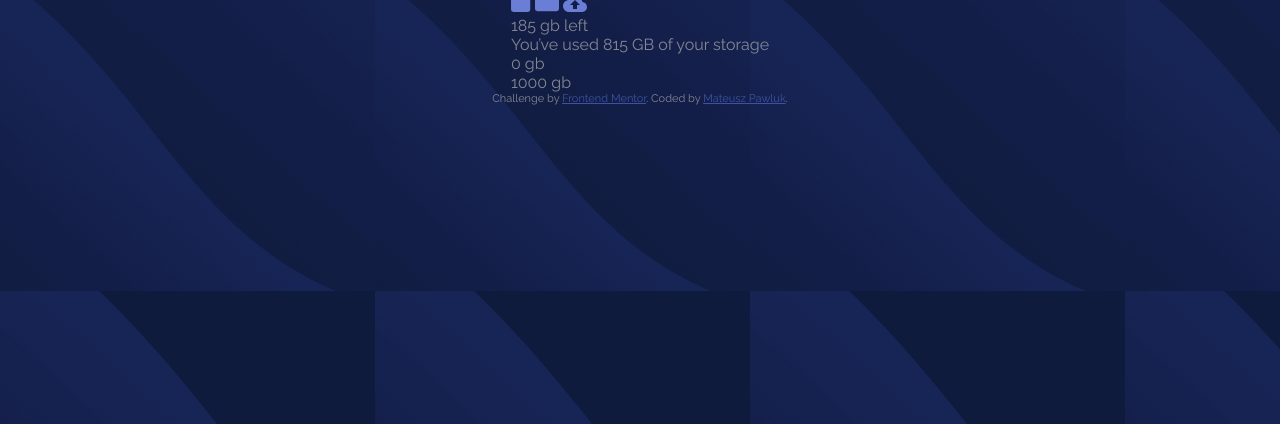
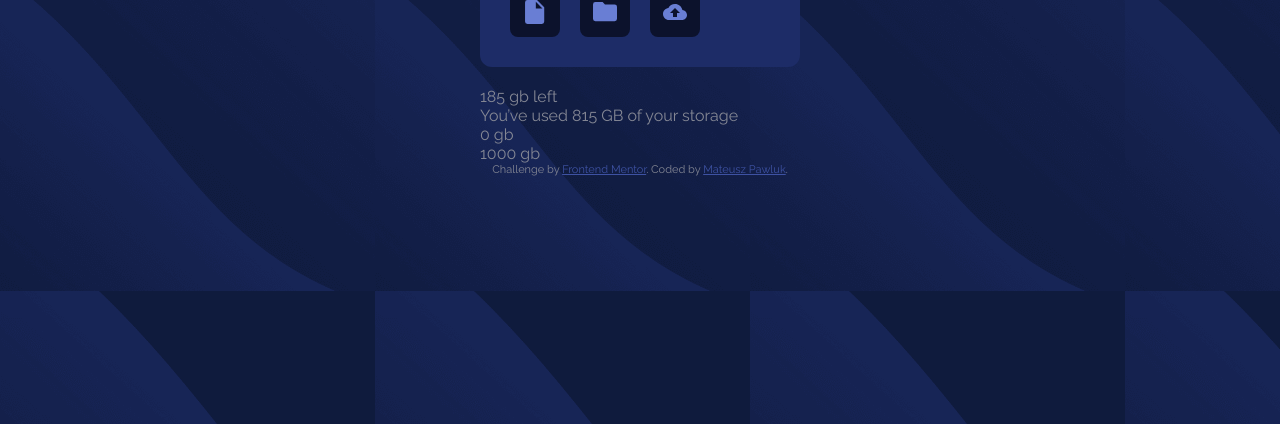
Before and after one commit to MatPawluk/fylo-data-storage-component-master, a plain HTML site: page index.html in a window 1280 px wide. Shown: the part 376-800 px from the top of the page. Drawn offline with Linux system fonts and the light colour scheme; files whose address does not match are found by name.

Commit message:
Card Logo

```diff
--- a/index.html
+++ b/index.html
@@ -30,21 +30,19 @@
             class="logo"
           />
           <div class="card-logo__icons">
-            <img
-              src="./images/icon-document.svg"
-              alt="icon document"
-              class="icon"
-            />
-            <img
-              src="./images/icon-folder.svg"
-              alt="icon folder"
-              class="icon"
-            />
-            <img
-              src="./images/icon-upload.svg"
-              alt="icon upload"
-              class="icon"
-            />
+            <div class="icon">
+              <img
+                src="./images/icon-document.svg"
+                alt=""
+                role="presentation"
+              />
+            </div>
+            <div class="icon">
+              <img src="./images/icon-folder.svg" alt="" role="presentation" />
+            </div>
+            <div class="icon">
+              <img src="./images/icon-upload.svg" alt="" role="presentation" />
+            </div>
           </div>
         </div>
         <div class="usage-card">
--- a/style/style.scss
+++ b/style/style.scss
@@ -12,10 +12,46 @@ body {
   height: 100vh;
 }
 
-.attribution {
-  font-size: 11px;
-  text-align: center;
+//Main
+
+.container {
+  max-width: 800px;
+  display: grid;
+  gap: 20px;
+  //LOGO CARD
+  .card-logo {
+    padding: 40px 60px 30px 30px;
+    background-color: $Dark-Blue;
+    display: grid;
+    gap: 35px;
+    border-radius: 12px 90px 12px 12px;
+    min-width: 320px;
+
+    &__icons {
+      display: flex;
+      gap: 20px;
+      .icon {
+        display: flex;
+        align-items: center;
+        justify-content: center;
+        padding: 10px;
+        background-color: $Very-Dark-Blue;
+        border-radius: 8px;
+        width: 50px;
+        height: 50px;
+      }
+    }
+  }
 }
-.attribution a {
-  color: hsl(228, 45%, 44%);
+
+//Footer
+
+footer {
+  .attribution {
+    font-size: 11px;
+    text-align: center;
+  }
+  .attribution a {
+    color: hsl(228, 45%, 44%);
+  }
 }
```
Also changed, not shown: style/style.css, 1 other file.
